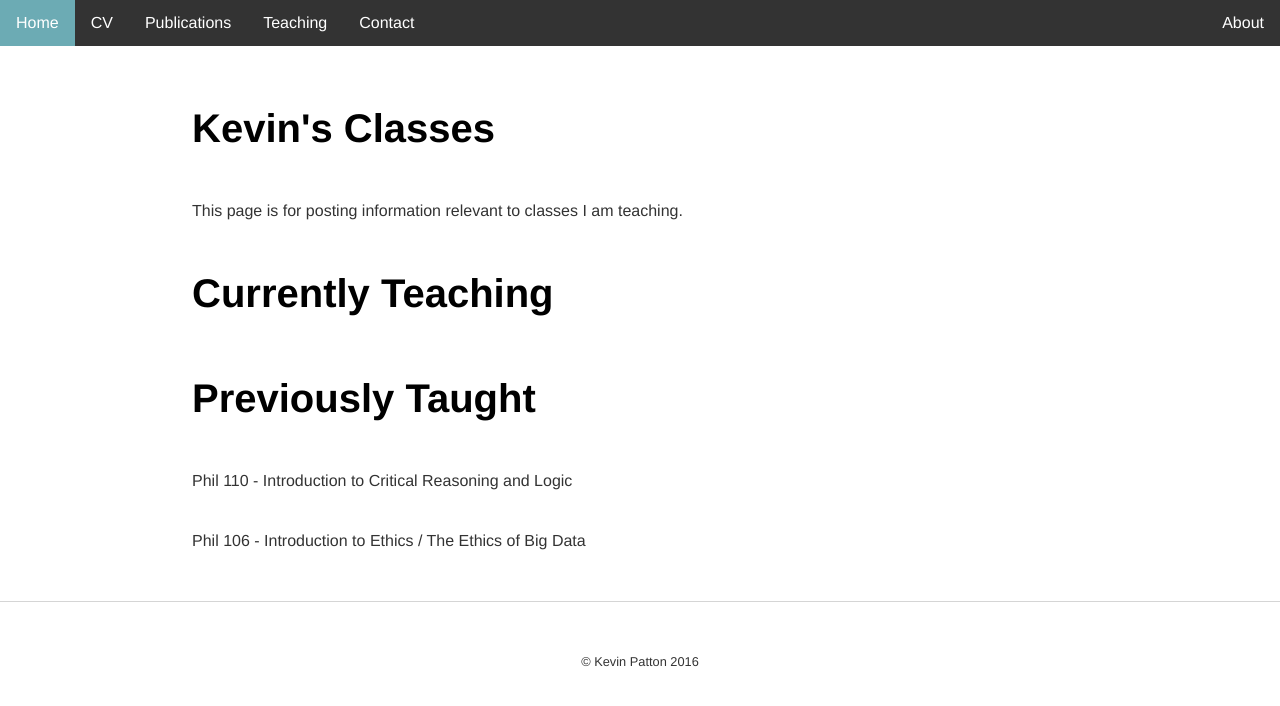
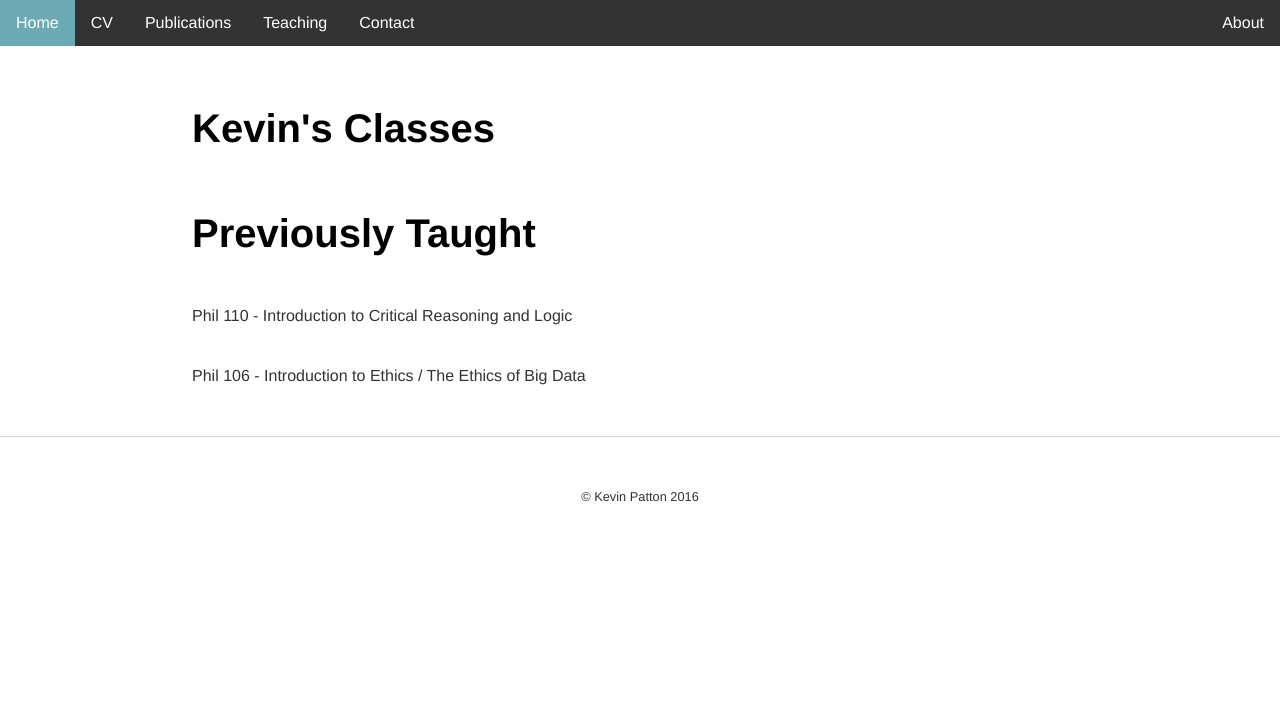
Before and after one commit to kevinjpatton/kevinjpatton.github.io, a Jekyll site: the page built from teaching/index.html, in a window 1280 px wide. Shown: the top 706 px of the page. Built offline with Jekyll 4.4.1, drawn with Linux system fonts in a browser that asks for light colours; Markdown is read by kramdown in place of the engine named in the settings.

Commit message:
Update index.html

```diff
--- a/teaching/index.html
+++ b/teaching/index.html
@@ -3,8 +3,6 @@ layout: default
 title: Kevin's Classes
 ---
 <h1>{{ page.title }}</h1>
-<p>This page is for posting information relevant to classes I am teaching.</p>
-<h1>Currently Teaching</h1>
 <h1>Previously Taught</h1>
 <p>Phil 110 - Introduction to Critical Reasoning and Logic</p>
 <p>Phil 106 - Introduction to Ethics / The Ethics of Big Data</p>
```
